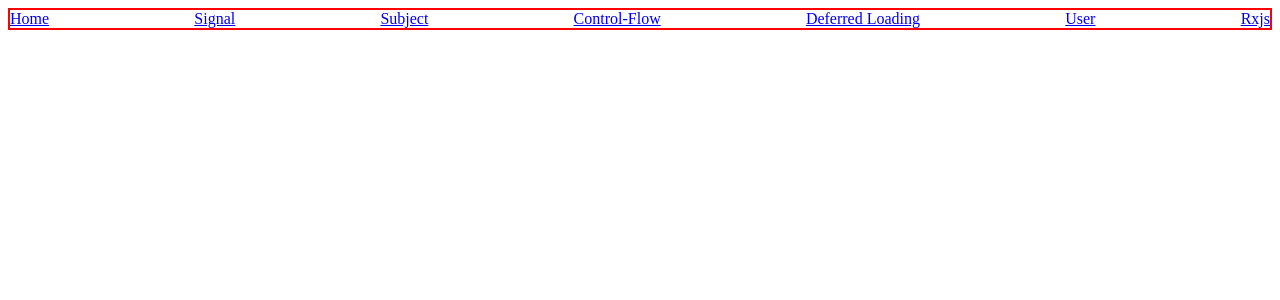
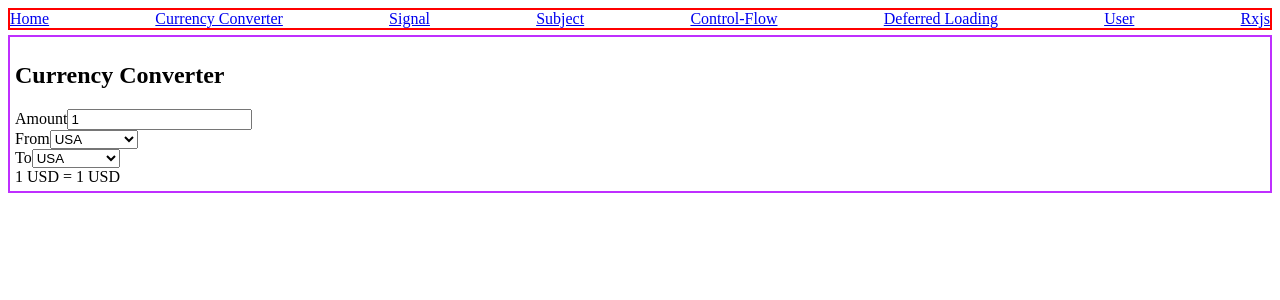
Before and after one commit to shailendrakumarsaini/ng_version_17, an Angular app: page /currency-converter in a window 1280 px wide. Before the commit this address led to /. Shown: the top 300 px of the page. Built offline with nearby package versions, Linux system fonts and the light colour scheme.

Commit message:
feat: currency converter

```diff
--- a/src/app/app.component.html
+++ b/src/app/app.component.html
@@ -1,6 +1,7 @@
 
 <nav>
     <a [routerLink]="'/'">Home</a>
+    <a [routerLink]="'/currency-converter'">Currency Converter</a>
     <a [routerLink]="'/signal'"> Signal</a>
     <a [routerLink]="'/subject'"> Subject</a>
     <a [routerLink]="'/control-flow'"> Control-Flow</a>
--- a/src/app/app.routes.ts
+++ b/src/app/app.routes.ts
@@ -3,8 +3,10 @@ import { MapComponent } from './rxjs/map/map.component';
 import { FilterComponent } from './rxjs/filter/filter.component';
 import { DebounceTimeComponent } from './rxjs/debounce-time/debounce-time.component';
 import { ThrottleTimeComponent } from './rxjs/throttle-time/throttle-time.component';
+import { CurrencyConverterComponent } from './currency-converter/currency-converter.component';
 
 export const routes: Routes = [
+    { path :'currency-converter', component: CurrencyConverterComponent },
     { path: 'signal', loadComponent: () => import('./signal/signal.component').then(c => c.SignalComponent) },
     { path: 'subject', loadComponent: () => import('./subject/subject.component').then(c => c.SubjectComponent) },
     {
--- /dev/null
+++ b/src/app/currency-converter/currency-converter.component.html
@@ -0,0 +1,43 @@
+<div class="ui container">
+
+    <h2 class="ui center aligned header">Currency Converter</h2>
+
+    <label for="amount">Amount</label>
+
+    <input type="number" id="amount" placeholder="Enter Amount" #amount value="1">
+
+    <!-- Currency to convert from -->
+
+    <div class="field">
+
+        <label for="from">From</label>
+
+        <select name="from" id="from" #from (change)="convertToRate(amount.value, from.value, convertTo.value)">
+
+            <option *ngFor="let currency of currencyCodes" [value]="currency.code" >
+
+                {{ currency.name }}
+
+            </option>
+
+        </select>
+
+    </div>
+
+    <!-- Currency to convert to -->
+
+    <label for="to">To</label>
+
+    <select name="from" id="from" #convertTo (change)="convertToRate(amount.value, from.value, convertTo.value)">
+
+        <option *ngFor="let currency of currencyCodes" [value]="currency.code" >
+
+            {{ currency.name }}
+
+        </option>
+
+    </select>
+
+    <div class="ui inverted green raised segment">{{ resultText }}</div>
+
+</div>
--- /dev/null
+++ b/src/app/currency-converter/currency-converter.component.ts
@@ -0,0 +1,28 @@
+import { NgFor } from '@angular/common';
+import { Component } from '@angular/core';
+import { ApiService } from '../services/api.service';
+
+@Component({
+  selector: 'app-currency-converter',
+  standalone: true,
+  imports: [NgFor],
+  templateUrl: './currency-converter.component.html',
+  styleUrl: './currency-converter.component.scss'
+})
+export class CurrencyConverterComponent {
+  resultText: string = '1 USD = 1 USD';
+  currencyCodes: any;
+
+  constructor(private apiService: ApiService) { }
+
+  ngOnInit() {
+    this.currencyCodes = [{ name: "USA", code: "USD" }, { name: "EURO", code: "EUR" }, { name: "GBBB", code: "GBP" }, { name: "Japan", code: "JPY" }, { name: "Newzeland", code: "NGN" }]
+  }
+
+  convertToRate(amount: any, convertFrom: any, convertTo: any) {
+    let result = 0;
+    let response = this.apiService.getRates(convertFrom);
+    result = parseFloat(response.rates[convertTo].toFixed(2));
+    this.resultText = `${amount} ${convertFrom} = ${result} ${convertTo}`;
+  }
+}
--- /dev/null
+++ b/src/app/services/api.service.ts
@@ -0,0 +1,32 @@
+import { Injectable } from '@angular/core';
+
+@Injectable({
+  providedIn: 'root'
+})
+export class ApiService {
+
+  constructor() { }
+
+  getRates(base: string): any {
+
+    // return this.httpClient.get(
+
+    //   `https://api.apilayer.com/exchangerates_data/latest?apikey=hZqc0Gi4IrO3TFroyu46FDIe1Rh2CQgi&base=${base}&symbols=USD%2CEUR%2CJPY%2CGBP%2CNGN&base=USD`
+
+    // );
+
+    return {
+      "base": "INR",
+      "date": "2024-09-03",
+      "rates": {
+        "USD": 0.011911,
+        "EUR": 0.010789,
+        "JPY": 1.737161,
+        "GBP": 0.009081,
+        "NGN": 18.94299
+      }
+
+    }
+
+  }
+}
--- a/src/app/signal/signal.component.html
+++ b/src/app/signal/signal.component.html
@@ -1,7 +1,10 @@
 
 <div class="container">
     <h1>Control Flow Component</h1>
-    <h2>Writable Signals</h2>
+    <div *ngIf="test">
+        some content
+    </div>
+    <!-- <h2>Writable Signals</h2>
     <pre><b>Count : </b>{{ count() | json }}</pre>
     <button (click)="setCount()">Set Count</button>
     <button (click)="increaseCount()">Increase Count</button>
@@ -17,5 +20,6 @@
     <button (click)="increaseHeight()">Increase Height</button>
     <button (click)="decreaseHeight()">Decrease Height</button>
     <button (click)="increaseWidth()">Increase Width</button>
-    <button (click)="decreaseWidth()">Decrease Width</button>
+    <button (click)="decreaseWidth()">Decrease Width</button> -->
+    <button (click)="test = true">Decrease Width</button>
 </div>
--- a/src/app/signal/signal.component.ts
+++ b/src/app/signal/signal.component.ts
@@ -1,14 +1,15 @@
-import { JsonPipe } from '@angular/common';
+import { JsonPipe, NgIf } from '@angular/common';
 import { Component, computed, effect, signal } from '@angular/core';
 
 @Component({
   selector: 'app-signal',
   standalone: true,
-  imports: [JsonPipe],
+  imports: [JsonPipe,NgIf],
   templateUrl: './signal.component.html',
   styleUrl: './signal.component.scss'
 })
 export class SignalComponent {
+  test = false;
   count = signal(0);
   colors = signal<any[]>(['red', 'green']);
   height = signal(10);
```
Also changed, not shown: src/app/currency-converter/currency-converter.component.scss (added), 2 other files (tests, documents, lock files or other folders).
